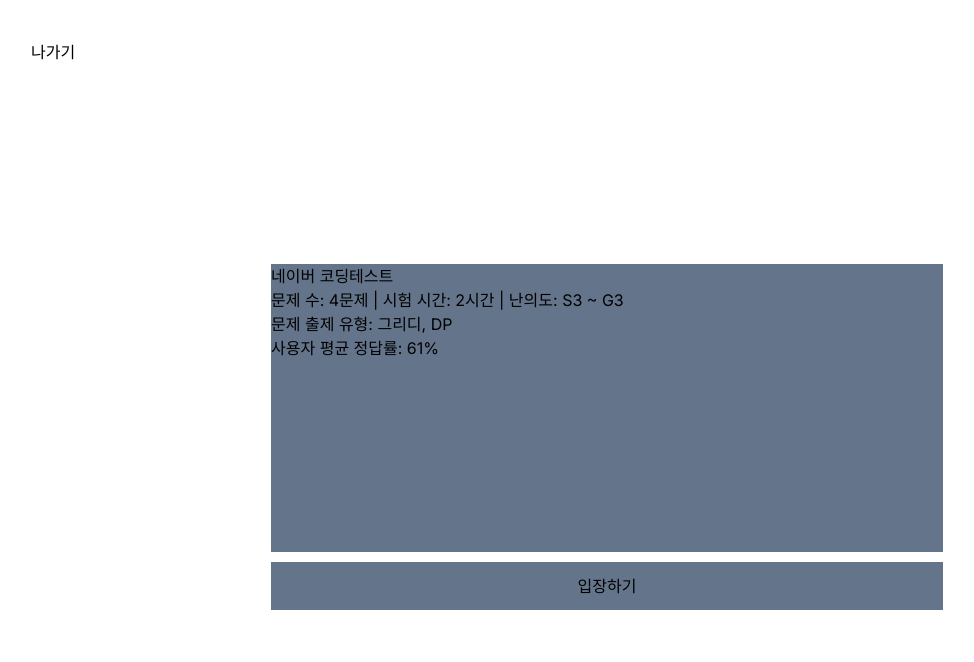
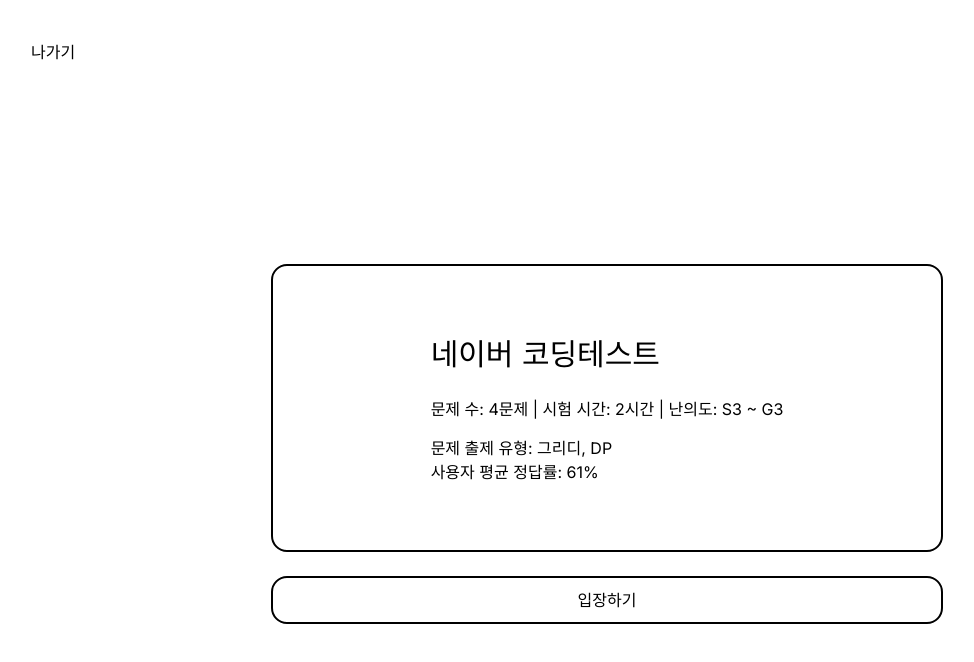
Before and after one commit to SWM-Morandi/Frontend, a Next.js app: page /main/coding-test/before in a window 1280 px wide. Shown: the top 662 px of the page, without its empty margins (33-1007 px from the left). Built offline with nearby package versions, Linux system fonts and the light colour scheme.

Commit message:
FIX: 코딩테스트 입장 전/후 UI 수정

```diff
--- a/src/app/main/coding-test/after/page.tsx
+++ b/src/app/main/coding-test/after/page.tsx
@@ -3,22 +3,21 @@
 export default function CodingTestBeforePage() {
   return (
     <>
-      <div className="flex flex-col h-screen bg-white text-black">
-        <div className="flex flex-row items-start mt-[5vh] ml-[5vw]"></div>
+      <div className="flex flex-col items-center h-screen bg-white text-black">
+        <div className="mt-[5vh]" />
 
-        <div className="flex items-end justify-center mt-[25vh]">
-          <div className="h-[18rem] w-[42rem] bg-slate-500">
-            <h4>시험 결과</h4>
-            결과 테이블 들어갈 자리
-          </div>
+        <div className="flex flex-col justify-center items-center mt-[25vh] h-[18rem] w-[42rem] border-2 border-black rounded-2xl">
+          <h4 className="text-[30px]">시험 결과</h4>
+          <div className="mt-[20px]" />
+          <h6>테이블 들어갈 자리</h6>
         </div>
-        <div className="flex items-start justify-center mt-[10px]">
-          <Link href="/main">
-            <button className=" h-[3rem] w-[42rem] bg-slate-500 ">
-              종료하기
-            </button>
-          </Link>
-        </div>
+
+        <div className="mt-[3vh]" />
+        <Link href="/main">
+          <button className="h-[3rem] w-[42rem] border-2 border-black rounded-2xl">
+            종료하기
+          </button>
+        </Link>
       </div>
     </>
   );
--- a/src/app/main/coding-test/before/page.tsx
+++ b/src/app/main/coding-test/before/page.tsx
@@ -3,28 +3,29 @@
 export default function CodingTestBeforePage() {
   return (
     <>
-      <div className="flex flex-col h-screen bg-white text-black">
-        <div className="flex flex-row items-start mt-[5vh] ml-[5vw]">
+      <div className="flex flex-col items-center h-screen bg-white text-black">
+        <div className="flex flex-row items-start w-[100vw] mt-[5vh] pl-[5vw]">
           <Link href="/main">
             <div>나가기</div>
           </Link>
         </div>
 
-        <div className="flex items-end justify-center mt-[25vh]">
-          <div className="h-[18rem] w-[42rem] bg-slate-500">
-            <h4>네이버 코딩테스트</h4>
+        <div className="flex flex-col justify-center items-center mt-[25vh] h-[18rem] w-[42rem] border-2 border-black rounded-2xl">
+          <div>
+            <h4 className="text-[30px]">네이버 코딩테스트</h4>
+            <div className="mt-[20px]" />
             <h6>문제 수: 4문제 | 시험 시간: 2시간 | 난의도: S3 ~ G3</h6>
+            <div className="mt-[15px]" />
             <ul>문제 출제 유형: 그리디, DP</ul>
             <ul>사용자 평균 정답률: 61%</ul>
           </div>
         </div>
-        <div className="flex items-start justify-center mt-[10px]">
-          <Link href="/main/ide">
-            <button className=" h-[3rem] w-[42rem] bg-slate-500 ">
-              입장하기
-            </button>
-          </Link>
-        </div>
+        <div className="mt-[3vh]" />
+        <Link href="/main/ide">
+          <button className=" h-[3rem] w-[42rem] border-2 border-black rounded-2xl">
+            입장하기
+          </button>
+        </Link>
       </div>
     </>
   );
```
